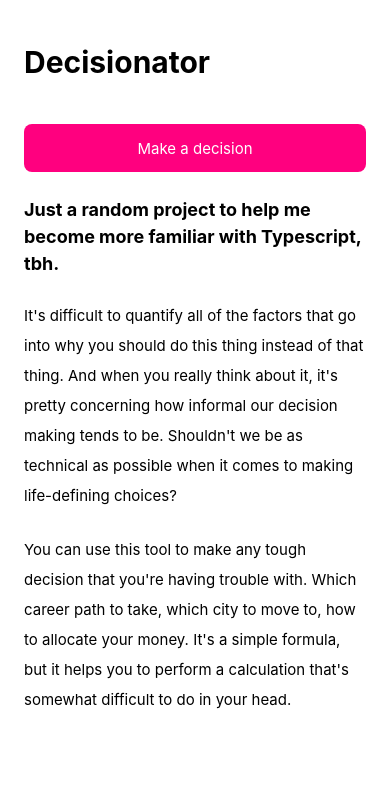
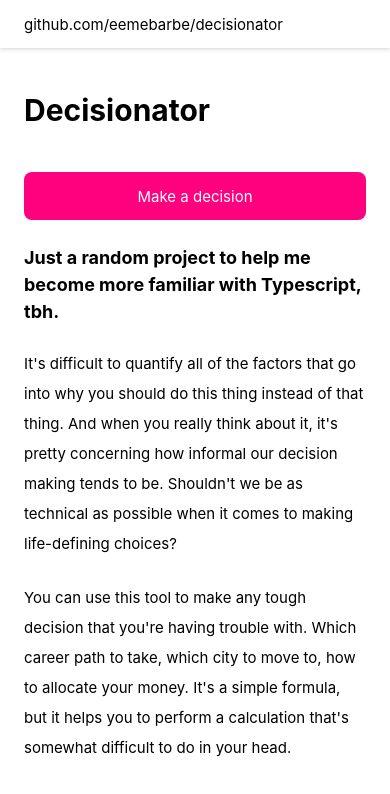
Before and after one commit to eemebarbe/decisionator, a React (Create React App) app: page / in a window 390 px wide. Shown: the top 794 px of the page. Built offline with nearby package versions, Linux system fonts and the light colour scheme.

Commit message:
small mobile header

```diff
--- a/src/App.tsx
+++ b/src/App.tsx
@@ -92,7 +92,7 @@ const Alignment = styled.div`
 `
 
 const Navigation = styled.div`
-    position: absolute;
+    position: fixed;
     bottom: 0;
     width: 100%;
     display: flex;
--- a/src/components/BodyWrapper.js
+++ b/src/components/BodyWrapper.js
@@ -20,7 +20,7 @@ const BodyWrapper = styled.div`
     width: ${metrics.bodyWidth}px;
     @media (max-width: 480px) {
         width: 100%;
-        padding-top: 0px;
+        padding-top: ${metrics.baseUnit * 6}px;
     }
 `
 
@@ -32,13 +32,9 @@ const BodyInner = styled.div`
 `
 
 const Wrapper = (props) => {
-    const scrollRef = useRef()
     const [scrollbarWidth, setScrollbarWidth] = useState(0)
 
     useEffect(() => {
-        if (scrollRef.current) {
-            scrollRef.current.scrollTop = 0
-        }
         const scrollDiv = document.createElement("div")
         scrollDiv.setAttribute("style", "width:100px;height:100px;overflow:scroll;position:absolute;top:-9999px;")
         document.getElementsByTagName("body")[0].appendChild(scrollDiv)
@@ -48,7 +44,7 @@ const Wrapper = (props) => {
     }, [])
 
     return (
-        <BodyOuter ref={scrollRef}>
+        <BodyOuter>
             <BodyWrapper scrollbarWidth={scrollbarWidth}>
                 <BodyInner>{props.children}</BodyInner>
             </BodyWrapper>
--- a/src/components/Header.js
+++ b/src/components/Header.js
@@ -15,7 +15,8 @@ const HeaderWithRouter = (props) => {
 const Header = styled.div`
     transform: translateY(${(props) => "-" + props.scrollTop}px);
     z-index: 8;
-    position: absolute;
+    position: fixed;
+    top: 0;
     background-color: ${(props) => props.theme.secondLayerBackground};
     width: 100%;
     height: ${metrics.headerHeight}px;
@@ -24,7 +25,7 @@ const Header = styled.div`
     align-items: center;
     box-shadow: ${(props) => `0 1px ${metrics.baseUnit / 2}px 0 ${props.theme.shadow}`};
     @media (max-width: 480px) {
-        display: none;
+        height: ${metrics.baseUnit * 6}px;
     }
 `
 
```
